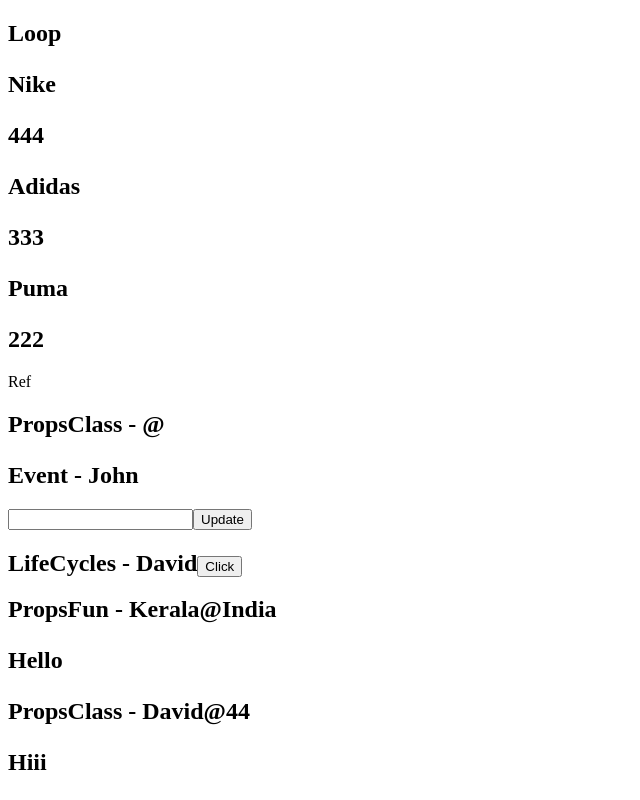
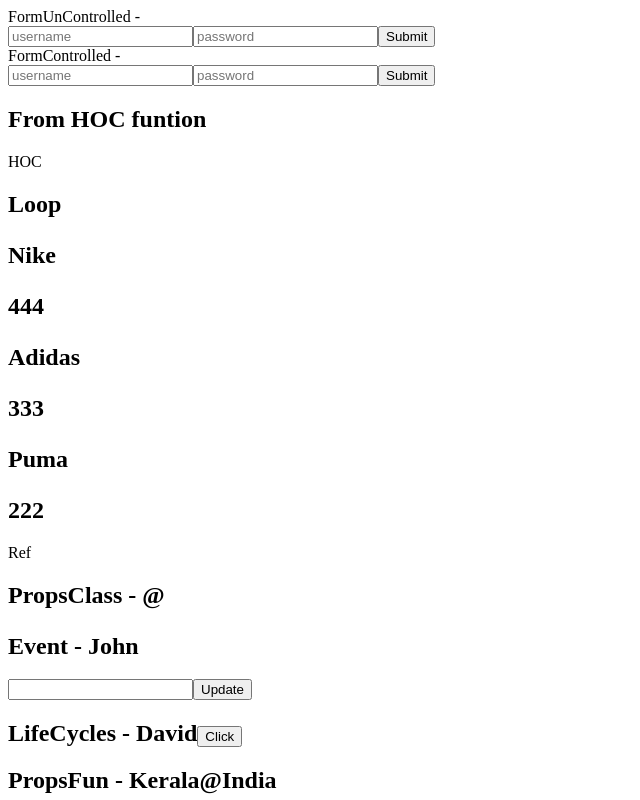
Before and after one commit to paravathmuhsin/react-basics, a React (Create React App) app: page / in a window 1280 px wide. Shown: the top 800 px of the page, without its empty margins (0-640 px from the left). Built offline with nearby package versions, Linux system fonts and the light colour scheme.

Commit message:
joc and form

```diff
--- a/src/App.js
+++ b/src/App.js
@@ -8,6 +8,9 @@
 import Event from "./Event";
 import Ref from "./Ref";
 import Loop from "./Loop";
+import HOC from "./HOC";
+import FormControlled from "./FormControlled";
+import FormUnControlled from "./FormUnControlled";
 class App extends Component {
   // constructor() {
   //   super();
@@ -16,6 +19,9 @@
   render() {
     return (
       <>
+        <FormUnControlled />
+        <FormControlled />
+        <HOC name="test" />
         <Loop />
         <Ref />
         <Event />
--- /dev/null
+++ b/src/FormControlled.js
@@ -0,0 +1,40 @@
+import React, { Component } from "react";
+
+export default class FormControlled extends Component {
+  state = {
+    username: "",
+    password: "",
+  };
+  changeHandler = (e) => {
+    // console.log(e.target.name);
+    this.setState({ ...this.state, [e.target.name]: e.target.value });
+  };
+  submitHandler = (e) => {
+    e.preventDefault();
+    console.log(this.state);
+  };
+  render() {
+    return (
+      <div>
+        FormControlled -
+        <form onSubmit={this.submitHandler}>
+          <input
+            type="text"
+            value={this.state.username}
+            onChange={this.changeHandler}
+            placeholder="username"
+            name="username"
+          />
+          <input
+            type="password"
+            value={this.state.password}
+            onChange={this.changeHandler}
+            placeholder="password"
+            name="password"
+          />
+          <button type="submit">Submit</button>
+        </form>
+      </div>
+    );
+  }
+}
--- /dev/null
+++ b/src/FormUnControlled.js
@@ -0,0 +1,23 @@
+import React, { Component, createRef } from "react";
+
+export default class FormUnControlled extends Component {
+  username = createRef();
+  password = createRef();
+  submitHandler = (e) => {
+    e.preventDefault();
+    console.log(this.username.current.value);
+    console.log(this.password.current.value);
+  };
+  render() {
+    return (
+      <div>
+        FormUnControlled -
+        <form onSubmit={this.submitHandler}>
+          <input ref={this.username} type="text" placeholder="username" />
+          <input ref={this.password} type="password" placeholder="password" />
+          <button type="submit">Submit</button>
+        </form>
+      </div>
+    );
+  }
+}
--- /dev/null
+++ b/src/HOC.js
@@ -0,0 +1,9 @@
+import React from "react";
+import withHOC from "./withHOC";
+
+const HOC = (props) => {
+  console.log(props);
+  return <div>HOC</div>;
+};
+
+export default withHOC(HOC);
--- /dev/null
+++ b/src/withHOC.js
@@ -0,0 +1,24 @@
+import { Component } from "react";
+
+const withHOC = (OldComp) => {
+  //   return class extends Component {
+  //     render() {
+  //       return (
+  //         <>
+  //           <h2>From HOC funtion</h2>
+  //           <OldComp {...this.props} />
+  //         </>
+  //       );
+  //     }
+  //   };
+  return (props) => {
+    return (
+      <>
+        <h2>From HOC funtion</h2>
+        <OldComp {...props} />
+      </>
+    );
+  };
+};
+
+export default withHOC;
```
